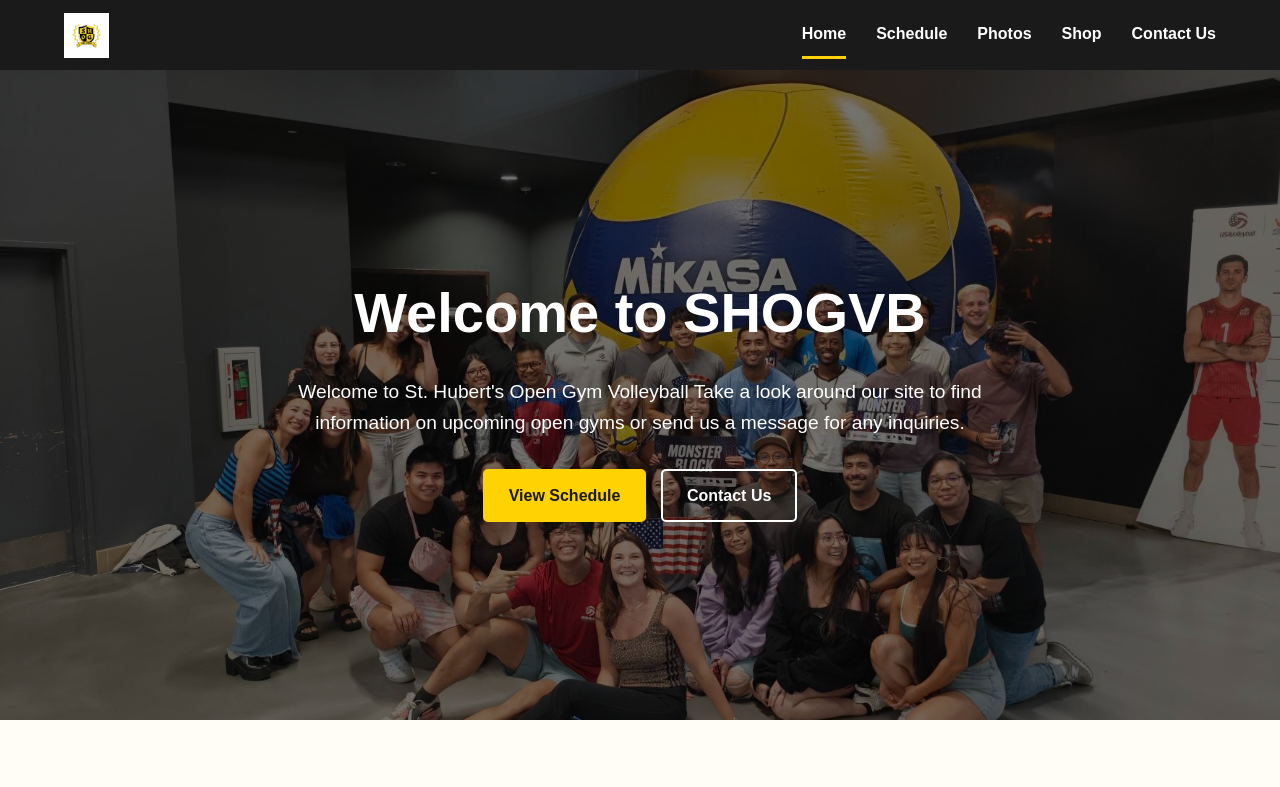
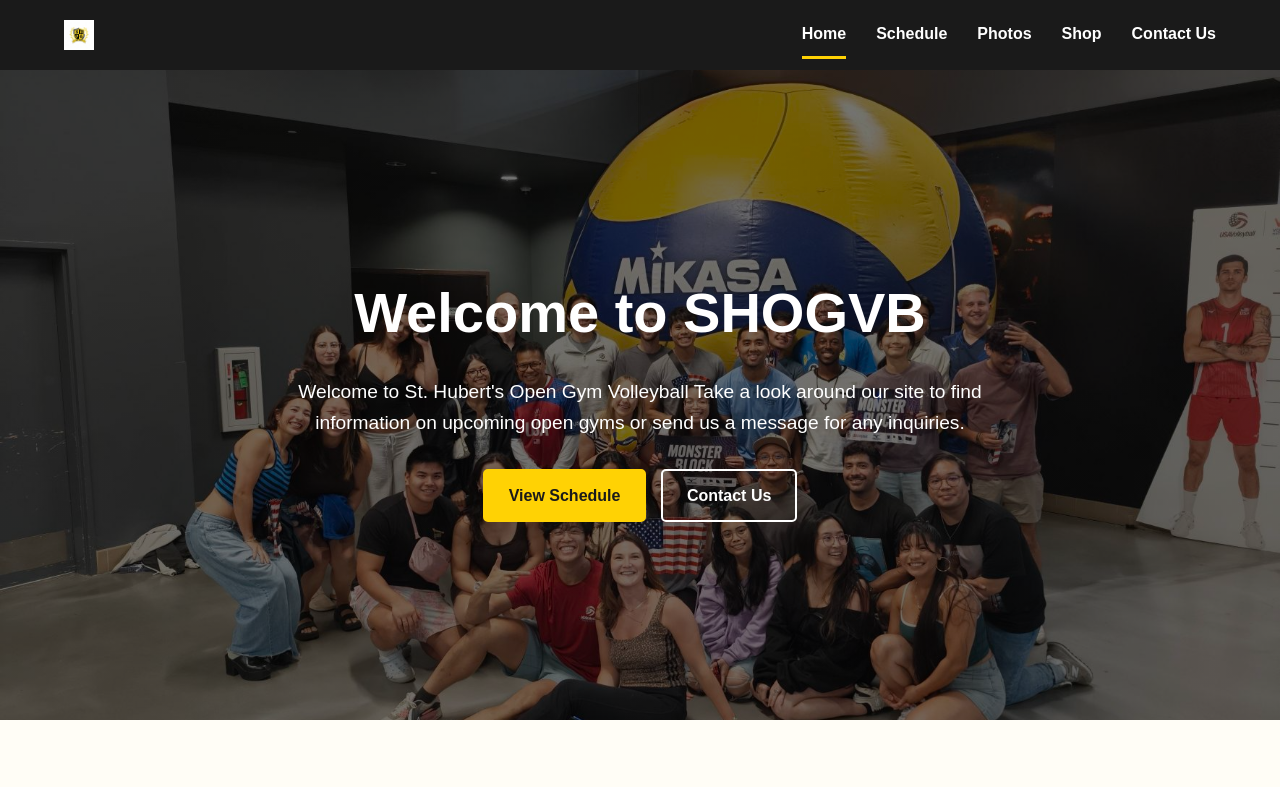
Before and after one commit to SHOGVB/SHOGVB, a plain HTML site: page index.html in a window 1280 px wide. Shown: the top 787 px of the page. Drawn offline with Linux system fonts and the light colour scheme.

Commit message:
Update style.css

```diff
--- a/css/style.css
+++ b/css/style.css
@@ -65,7 +65,7 @@ body {
 
 /* Add this new block directly below the .logo code */
 .logo img {
-  height: 45px;      /* Controls how tall your logo is in the navigation bar */
+  height: 30px;      /* Controls how tall your logo is in the navigation bar */
   width: auto;       /* Maintains your logo's original shape aspect ratio */
   display: block;    /* Removes unexpected whitespace under the image */
 }
```
